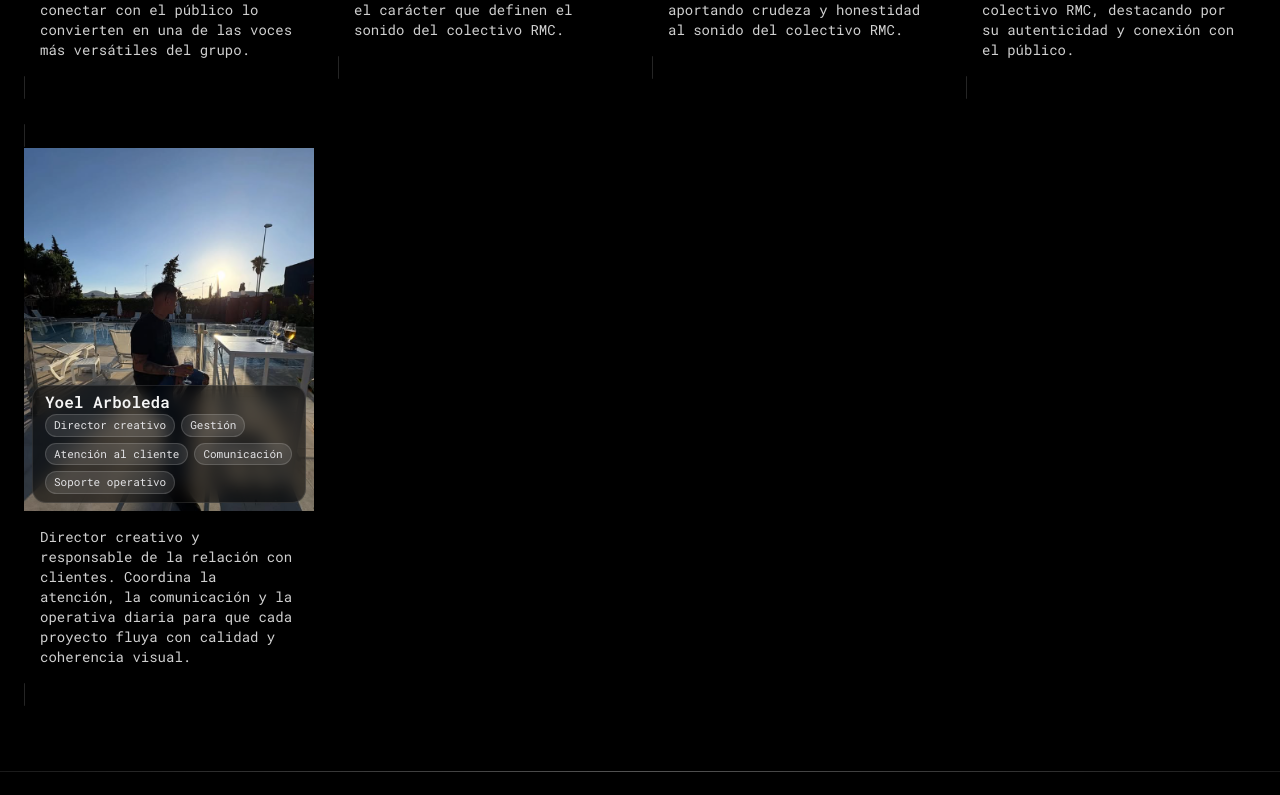
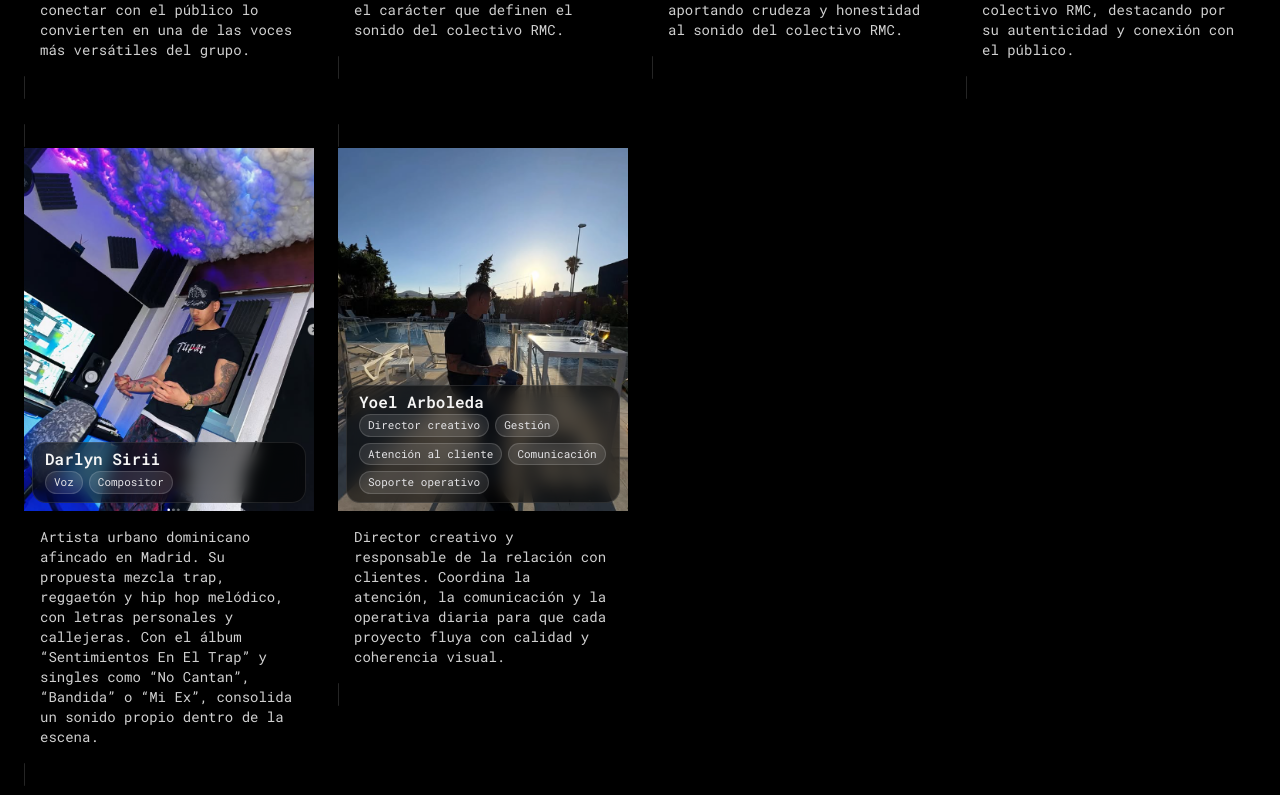
Before and after one commit to airamprz/rmc-web, a Next.js app: page /artists in a window 1280 px wide. Shown: the part 1385-2180 px from the top of the page. Built offline with nearby package versions, Linux system fonts and the light colour scheme.

Commit message:
V2.1.1 actualizado

```diff
--- a/src/app/artists/page.jsx
+++ b/src/app/artists/page.jsx
@@ -78,6 +78,15 @@ const ARTISTS = [
       "Artista con una voz cálida y una presencia escénica natural. Aporta un enfoque melódico y emocional al colectivo RMC, destacando por su autenticidad y conexión con el público.",
     img: "/artists/sheila1.jpg",
     ig: "https://instagram.com/sheilalanga_",
+  },
+  {
+    id: "darlyn-sirii",
+    name: "Darlyn Sirii",
+    roles: ["Voz", "Compositor"],
+    about:
+      "Artista urbano dominicano afincado en Madrid. Su propuesta mezcla trap, reggaetón y hip hop melódico, con letras personales y callejeras. Con el álbum “Sentimientos En El Trap” y singles como “No Cantan”, “Bandida” o “Mi Ex”, consolida un sonido propio dentro de la escena.",
+    img: "/artists/darlyn.jpg", // crea esta imagen en /public/artists
+    ig: "https://instagram.com/darlynsirii",
   },
   {
     id: "yoel-arboleda",
```
Also changed, not shown: public/artists/darlyn.jpg (added). Lines whose indentation alone changed are shown as unchanged.
